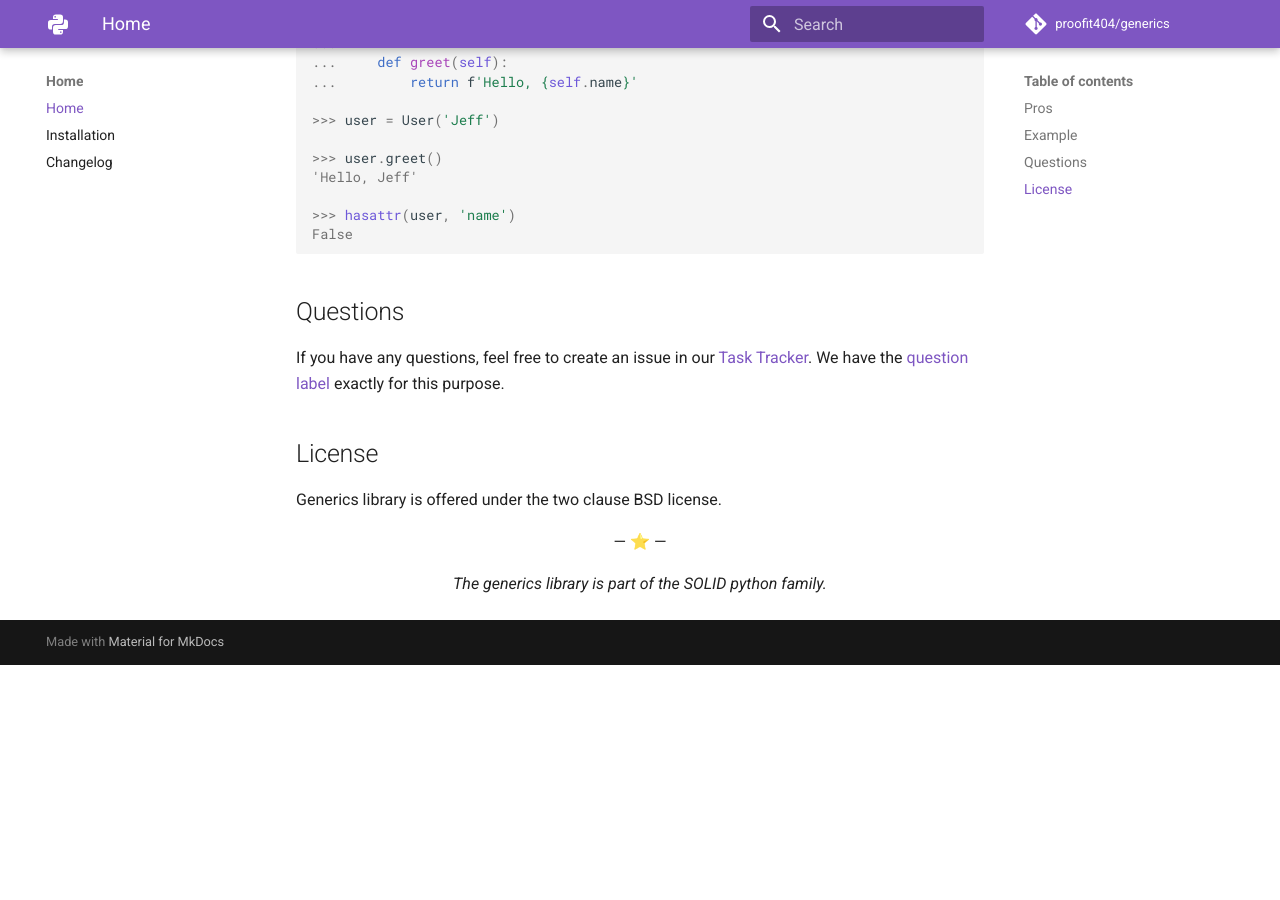
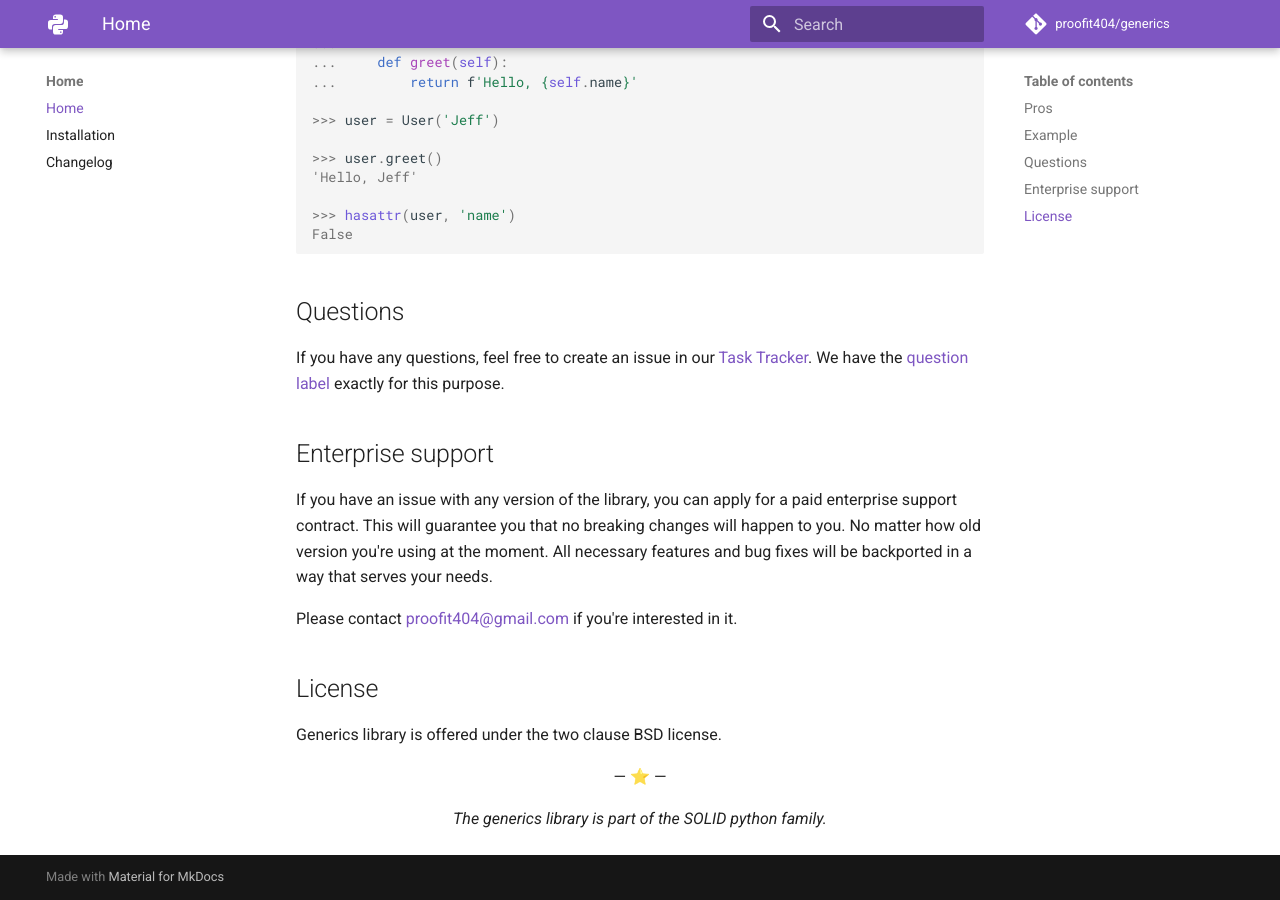
Before and after one commit to proofit404/generics, an MkDocs documentation site: the page built from docs/index.md, in a window 1280 px wide and 900 px high, scrolled down 916 px. Built offline with MkDocs 1.6.1 and Material for MkDocs 9.7.7, drawn with Linux system fonts in a browser that asks for light colours; comment, search, counter and statistics services are not loaded; before the commit the page ends 1581 px from its top, so only the background shows below that.

Commit message:
docs: introduce enterprise support

```diff
--- a/docs/index.md
+++ b/docs/index.md
@@ -57,6 +57,17 @@ If you have any questions, feel free to create an issue in our
 [question label](https://github.com/proofit404/generics/issues?q=is%3Aopen+is%3Aissue+label%3Aquestion)
 exactly for this purpose.
 
+## Enterprise support
+
+If you have an issue with any version of the library, you can apply for a paid
+enterprise support contract. This will guarantee you that no breaking changes
+will happen to you. No matter how old version you're using at the moment. All
+necessary features and bug fixes will be backported in a way that serves your
+needs.
+
+Please contact [proofit404@gmail.com](mailto:proofit404@gmail.com) if you're
+interested in it.
+
 ## License
 
 Generics library is offered under the two clause BSD license.
```
Also changed, not shown: docs/changelog.md (+3 -2 lines).
